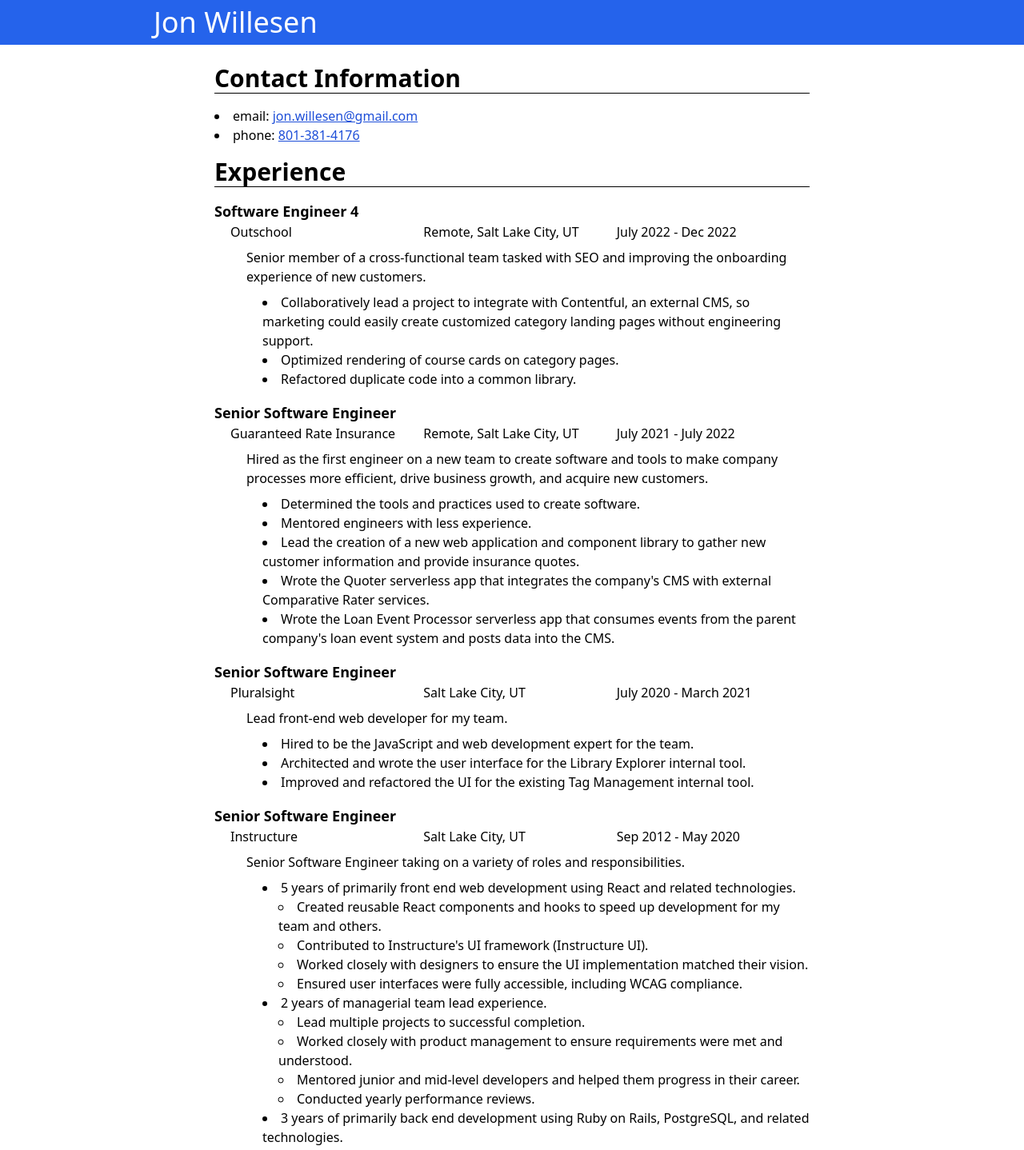
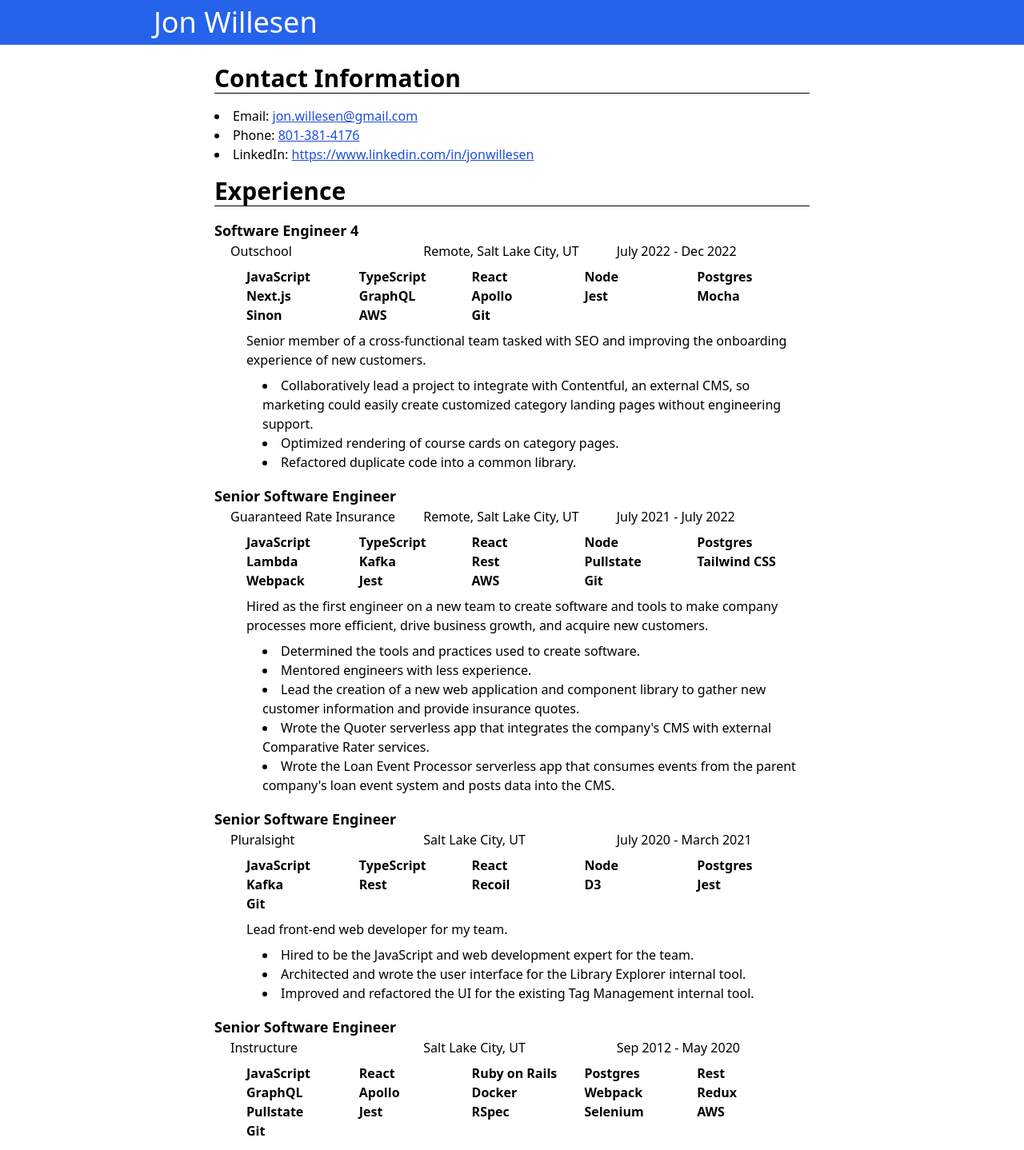
Before and after one commit to jwillesen/home, a Next.js app: page /resume in a window 1280 px wide. Shown: the top 1438 px of the page at 80% size. Built offline with nearby package versions, Linux system fonts and the light colour scheme; some icons are missing.

Commit message:
add skills to each job section

```diff
--- a/components/resume/contact-information.tsx
+++ b/components/resume/contact-information.tsx
@@ -6,7 +6,7 @@
       <SectionHeader>Contact Information</SectionHeader>
       <ul className="list-disc list-inside">
         <li>
-          email:{' '}
+          Email:{' '}
           <a
             className="text-blue-700 underline"
             href="mailto:jon.willesen@gmail.com"
@@ -15,9 +15,18 @@
           </a>
         </li>
         <li>
-          phone:{' '}
+          Phone:{' '}
           <a className="text-blue-700 underline" href="tel:801-381-4176">
             801-381-4176
+          </a>
+        </li>
+        <li>
+          LinkedIn:{' '}
+          <a
+            className="text-blue-700 underline"
+            href="https://www.linkedin.com/in/jonwillesen"
+          >
+            https://www.linkedin.com/in/jonwillesen
           </a>
         </li>
       </ul>
--- a/components/resume/experience-item.tsx
+++ b/components/resume/experience-item.tsx
@@ -1,5 +1,6 @@
 import { Experience } from './experience'
 import ExperienceItemBullets from './experience-item-bullets'
+import ExperienceSkills from './experience-skills'
 
 export interface Props {
   experience: Experience
@@ -15,6 +16,9 @@
           <div>{experience.location}</div>
           <div>{experience.dates}</div>
         </div>
+        {experience.skills?.length && (
+          <ExperienceSkills skills={experience.skills} />
+        )}
         {experience.summary && (
           <div className="ml-5 mt-2">{experience.summary}</div>
         )}
--- /dev/null
+++ b/components/resume/experience-skills.tsx
@@ -0,0 +1,13 @@
+export interface Props {
+  skills: string[]
+}
+
+export default function ExperienceSkills({ skills }: Props) {
+  return (
+    <div className="ml-5 mt-2 grid grid-cols-3 sm:grid-cols-4 md:grid-cols-5 font-semibold">
+      {skills.map(skill => (
+        <div key={skill}>{skill}</div>
+      ))}
+    </div>
+  )
+}
--- a/components/resume/experience.tsx
+++ b/components/resume/experience.tsx
@@ -1,5 +1,4 @@
 /* eslint-disable react/no-unescaped-entities */
-
 import type { ReactNode } from 'react'
 
 export type ExperienceBullet = ReactNode | ExperienceBullet[]
@@ -9,6 +8,7 @@
   title: string
   dates: string
   location: string
+  skills?: string[]
   summary?: ReactNode
   bullets?: ExperienceBullet[]
 }
@@ -19,6 +19,21 @@
     title: 'Software Engineer 4',
     dates: 'July 2022 - Dec 2022',
     location: 'Remote, Salt Lake City, UT',
+    skills: [
+      'JavaScript',
+      'TypeScript',
+      'React',
+      'Node',
+      'Postgres',
+      'Next.js',
+      'GraphQL',
+      'Apollo',
+      'Jest',
+      'Mocha',
+      'Sinon',
+      'AWS',
+      'Git',
+    ],
     summary: (
       <>
         Senior member of a cross-functional team tasked with SEO and improving
@@ -40,6 +55,22 @@
     title: 'Senior Software Engineer',
     dates: 'July 2021 - July 2022',
     location: 'Remote, Salt Lake City, UT',
+    skills: [
+      'JavaScript',
+      'TypeScript',
+      'React',
+      'Node',
+      'Postgres',
+      'Lambda',
+      'Kafka',
+      'Rest',
+      'Pullstate',
+      'Tailwind CSS',
+      'Webpack',
+      'Jest',
+      'AWS',
+      'Git',
+    ],
     summary: (
       <>
         Hired as the first engineer on a new team to create software and tools
@@ -69,6 +100,7 @@
   //   title: 'Lead Front End Software Engineer',
   //   dates: 'March 2021 - May 2021',
   //   location: 'Salt Lake City, UT',
+  //   skills: ['JavaScript', 'TypeScript', 'React'],
   //   summary: (
   //     <>
   //       Lead front-end web developer for a team creating a React UI Framework
@@ -85,6 +117,19 @@
     title: 'Senior Software Engineer',
     dates: 'July 2020 - March 2021',
     location: 'Salt Lake City, UT',
+    skills: [
+      'JavaScript',
+      'TypeScript',
+      'React',
+      'Node',
+      'Postgres',
+      'Kafka',
+      'Rest',
+      'Recoil',
+      'D3',
+      'Jest',
+      'Git',
+    ],
     summary: <>Lead front-end web developer for my team.</>,
     bullets: [
       <>Hired to be the JavaScript and web development expert for the team.</>,
@@ -103,6 +148,24 @@
     title: 'Senior Software Engineer',
     dates: 'Sep 2012 - May 2020',
     location: 'Salt Lake City, UT',
+    skills: [
+      'JavaScript',
+      'React',
+      'Ruby on Rails',
+      'Postgres',
+      'Rest',
+      'GraphQL',
+      'Apollo',
+      'Docker',
+      'Webpack',
+      'Redux',
+      'Pullstate',
+      'Jest',
+      'RSpec',
+      'Selenium',
+      'AWS',
+      'Git',
+    ],
     summary: (
       <>
         Senior Software Engineer taking on a variety of roles and
@@ -153,6 +216,7 @@
     title: 'Senior Programmer',
     dates: 'Jan 2009 - Sep 2012',
     location: 'Salt Lake City, UT',
+    skills: ['C++', 'JavaScript', 'Git', 'Subversion'],
     summary: <>C++ and JavaScript developer for both back end and front end.</>,
     bullets: [
       <>Started converting existing C++ user interfaces into web interfaces.</>,
@@ -167,29 +231,34 @@
     title: 'Senior Software Developer',
     dates: 'Aug 2007 - Jan 2009',
     location: 'Salt Lake City, UT',
+    skills: ['C++', 'Qt'],
   },
   {
     business: 'Direct Financial Solutions',
     title: 'Programmer III',
     dates: 'Mar 2004 - Aug 2007',
     location: 'Salt Lake City, UT',
+    skills: ['C++', 'MySQL'],
   },
   {
     business: 'Evelyn Manufacturing',
     title: 'Programmer',
     dates: 'Jul 2003 - Mar 2004',
     location: 'Salt Lake City, UT',
+    skills: ['C++'],
   },
   {
     business: 'Spontaneous Technology',
     title: 'Software Engineer',
     dates: 'Jun 2002 - Jul 2003',
     location: 'Salt Lake City, UT',
+    skills: ['C++', 'Java'],
   },
   {
     business: 'Talk2 Technology',
     title: 'Programmer',
     dates: 'Dec 2000 - Jun 2002',
     location: 'Salt Lake City, UT',
+    skills: ['C++'],
   },
 ]
--- a/components/resume/skills.tsx
+++ b/components/resume/skills.tsx
@@ -8,21 +8,25 @@
 export const skills: Skill[] = [
   {
     title: 'Featured',
-    keywords: ['JavaScript', 'TypeScript', 'React', 'Node'],
-  },
-  {
-    title: 'Languages and Frameworks',
-    keywords: ['Ruby', 'Ruby on Rails', 'SQL', 'C++'],
+    keywords: [
+      'JavaScript',
+      'TypeScript',
+      'React',
+      'Node',
+      'Ruby',
+      'Ruby on Rails',
+    ],
   },
   {
     title: 'Technologies',
     keywords: [
+      'C++',
+      'SQL',
       'Git',
       'Docker',
       'PostgreSQL',
       'Next.js',
       'Webpack',
-      'Jest',
       'Redux',
       'Recoil',
       'Pullstate',
@@ -31,6 +35,12 @@
       'Rest',
       'GraphQL',
       'Apollo',
+      'Kafka',
+      'RSpec',
+      'Jest',
+      'Mocha',
+      'Sinon',
+      'Cypress',
     ],
   },
   {
@@ -58,11 +68,11 @@
 export default function Skills() {
   return (
     <>
-      <SectionHeader>Skills</SectionHeader>
+      <SectionHeader>Skills Summary</SectionHeader>
       {skills.map(({ title, keywords }) => (
         <div key={title}>
           <h4 className="font-semibold my-1">{title}</h4>
-          <div className="grid grid-cols-4 ml-5">
+          <div className="grid grid-cols-3 sm:grid-cols-4 ml-5">
             {keywords.map(keyword => (
               <div key={keyword}>{keyword}</div>
             ))}
```
Also changed, not shown: 1 other file (tests, documents, lock files or other folders).
